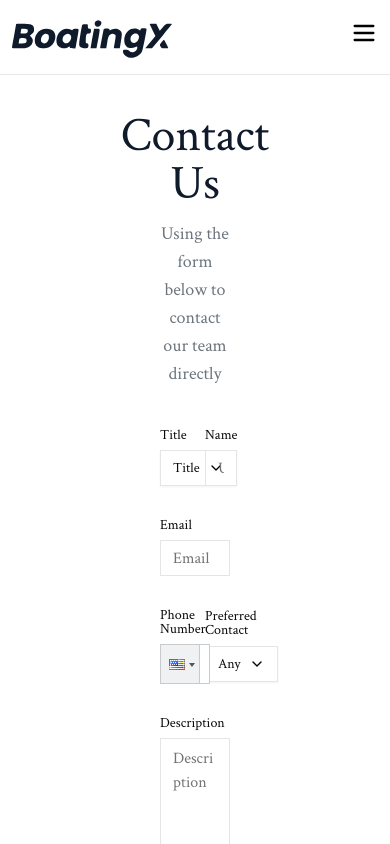
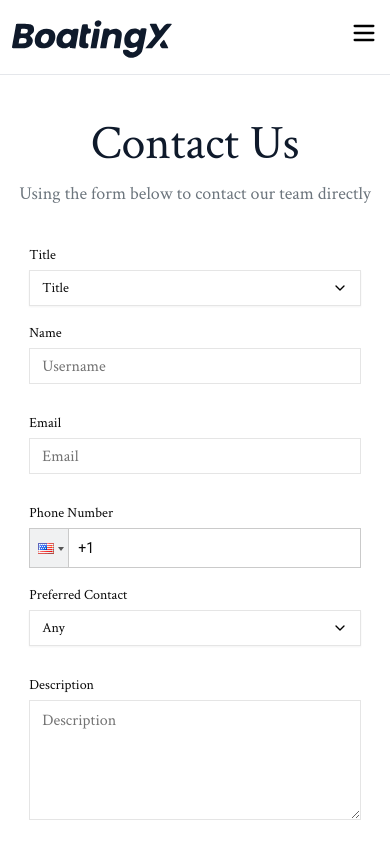
Before and after one commit to Khaled0-0/BoatingX, a Next.js app: page /contact-us in a window 390 px wide. Shown: the top 844 px of the page. Built offline with nearby package versions, Linux system fonts and the light colour scheme.

Commit message:
Add ContactUs Responsive design

```diff
--- a/app/components/Category.tsx
+++ b/app/components/Category.tsx
@@ -88,7 +88,8 @@ const Category = () => {
          <div className='pt-5 px-30 max-w-fit flex gap-2 items-center'>
             <button
                onClick={handleClearAll}
-               className='text-[#C7AB17] text-sm font-semibold not-italic'
+               className='text-[#C7AB17] text-sm font-semibold not-italic cursor-pointer
+               hover:text-[#C7AB17]/60 '
             >
                CLEAR
             </button>
@@ -110,7 +111,7 @@ const Category = () => {
                      <p className='text-lg font-medium'>{val}</p>
                      <Image
                         onClick={() => handleClear(key as keyof typeof selectedValues)}
-                        className='cursor-pointer hover:bg-red-400/70 hover:rounded-2xl '
+                        className='cursor-pointer hover:bg-red-500 hover:rounded-full '
                         src='/assets/close.svg'
                         alt='close'
                         width={14}
--- a/app/components/FormContact.tsx
+++ b/app/components/FormContact.tsx
@@ -58,6 +58,8 @@ export function FormContact() {
    ];
 
    return (
+      <div className='flex flex-col items-center mt-30'>
+
          <Form {...form}>
 
             <header className='flex flex-col items-center gap-3'>
@@ -69,9 +71,9 @@ export function FormContact() {
                </p>
             </header>
 
-         <form onSubmit={form.handleSubmit(onSubmit)} className="space-y-8 mt-10 mb-40 ">
+            <form onSubmit={form.handleSubmit(onSubmit)} className="space-y-8 w-[85%] md:w-[70%] mt-10 ">
 
-            <div className="grid grid-cols-2 gap-5">
+               <div className="grid md:grid-cols-2 grid-cols-1 gap-5">
                   {/* Title */}
                   <FormField
                      control={form.control}
@@ -126,7 +128,7 @@ export function FormContact() {
                />
 
                {/* Phone Number + Preferred Contact */}
-            <div className="grid grid-cols-2 gap-5">
+               <div className="grid md:grid-cols-2 grid-cols-1 gap-5">
 
                   <FormField
                      control={form.control}
@@ -197,5 +199,6 @@ export function FormContact() {
                <Button type="submit" className="w-full h-15 rounded-none bg-[#C7AB17] text-white text-xl font-bold cursor-pointer hover:bg-[#C7AB17]/80 ">Submit</Button>
             </form>
          </Form>
+      </div>
    )
 }
--- a/app/components/embla/EmblaCarousel.tsx
+++ b/app/components/embla/EmblaCarousel.tsx
@@ -143,10 +143,10 @@ const EmblaCarousel: React.FC<PropType> = (props) => {
          <div className="embla__viewport " ref={emblaRef} >
             <div className="embla__container">
                {slides.map((slide, index) => (
-                  <div className="embla__slide overflow-x-clip" key={index}>
+                  <div className="embla__slide " key={index}>
                      <div className="embla__parallax">
                         <div className="embla__parallax__layer">
-                           <div className='embla__slide__card overflow-x-clip'>
+                           <div className='embla__slide__card'>
                               <div>
                                  <Image src={slide.imageSrc} alt={slide.title}
                                     width={400} height={500} />
--- a/app/components/ui/SelectableDropdown.tsx
+++ b/app/components/ui/SelectableDropdown.tsx
@@ -31,7 +31,7 @@ export const SelectableDropdown = ({
 }: SelectableDropdownProps) => {
    return (
       <Select value={value} onValueChange={onChange}>
-         <SelectTrigger className={`w-[130px] ${className}`}>
+         <SelectTrigger className={`w-[130px] ${className} ${value ? 'border-[#C7AB17]' : ''}`}>
             <SelectValue placeholder={placeholder} />
          </SelectTrigger>
          <SelectContent>
--- a/app/components/ui/searchselect.tsx
+++ b/app/components/ui/searchselect.tsx
@@ -37,7 +37,7 @@ function SelectTrigger({
       data-slot="select-trigger"
       data-size={size}
       className={cn(
-        "border-input cursor-pointer [&_svg:not([class*='text-'])]:text-muted-foreground focus-visible:border-none focus-visible:ring-[#C7AB17]/50 focus-visible:rounded aria-invalid:ring-destructive/20 dark:aria-invalid:ring-destructive/40 aria-invalid:border-destructive dark:bg-input/30 dark:hover:bg-input/50 flex w-fit items-center justify-center gap-2 border bg-transparent px-3 py-2 text-sm whitespace-nowrap shadow-xs transition-[color,box-shadow] outline-none focus-visible:ring-[3px] disabled:cursor-not-allowed disabled:opacity-50 data-[size=default]:h-9 data-[size=sm]:h-8 *:data-[slot=select-value]:line-clamp-1 *:data-[slot=select-value]:flex *:data-[slot=select-value]:items-center *:data-[slot=select-value]:gap-2 [&_svg]:pointer-events-none [&_svg]:shrink-0 [&_svg:not([class*='size-'])]:size-4",
+        "border-input cursor-pointer [&_svg:not([class*='text-'])]:text-muted-foreground focus-visible:border-none focus-visible:ring-[#C7AB17] focus-visible:rounded aria-invalid:ring-destructive/20 dark:aria-invalid:ring-destructive/40 aria-invalid:border-destructive dark:bg-input/30 dark:hover:bg-input/50 flex w-fit items-center justify-center gap-2 border bg-transparent px-3 py-2 text-sm whitespace-nowrap shadow-xs transition-[color,box-shadow] outline-none focus-visible:ring-[3px] disabled:cursor-not-allowed disabled:opacity-50 data-[size=default]:h-9 data-[size=sm]:h-8 *:data-[slot=select-value]:line-clamp-1 *:data-[slot=select-value]:flex *:data-[slot=select-value]:items-center *:data-[slot=select-value]:gap-2 [&_svg]:pointer-events-none [&_svg]:shrink-0 [&_svg:not([class*='size-'])]:size-4",
         className
       )}
       {...props}
--- a/app/contact-us/page.tsx
+++ b/app/contact-us/page.tsx
@@ -4,7 +4,7 @@ import AccordionFAQ from '../components/AccordionFAQ'
 
 const ContactUs = () => {
    return (
-      <section className='mt-28 mx-40'>
+      <section>
          <FormContact />
          <AccordionFAQ />
       </section>
--- a/app/globals.css
+++ b/app/globals.css
@@ -52,6 +52,10 @@
   .embla {
     --slide-size: 80%;
   }
+
+  .embla__slide {
+    overflow-x: hidden;
+  }
 }
 
 @media (max-width: 426px) {
@@ -61,6 +65,10 @@
 
   .embla__slide__card {
     width: 76%;
+  }
+
+  .embla__slide {
+    overflow-x: hidden;
   }
 }
 
```
Lines whose indentation alone changed are shown as unchanged.
